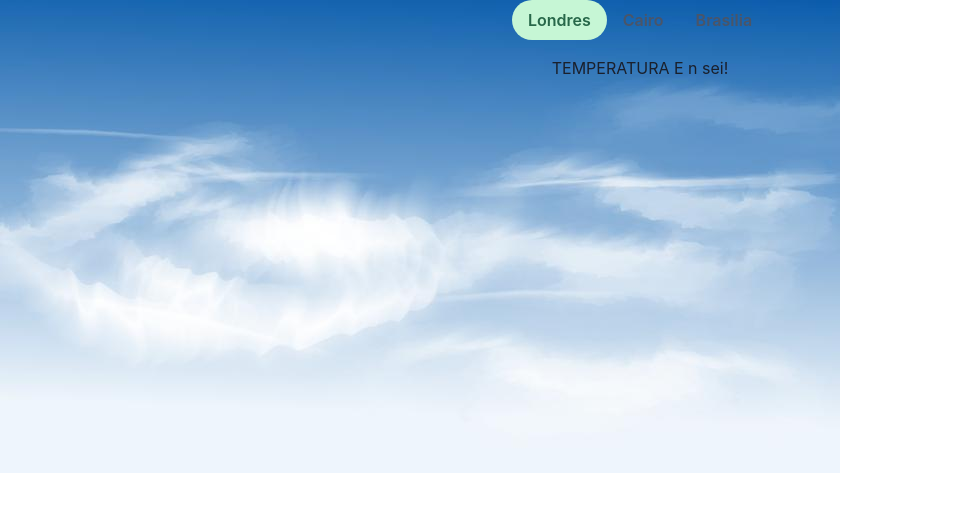
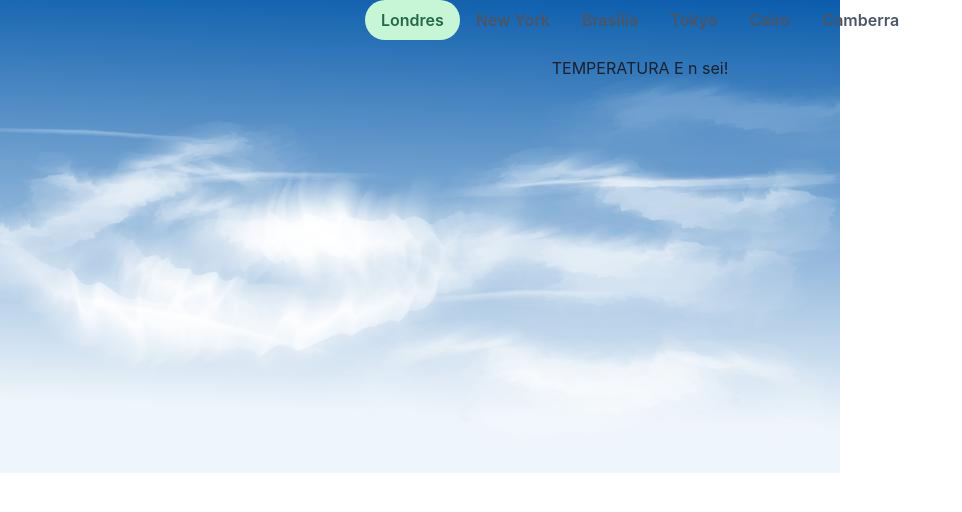
Before and after one commit to camille-policarpo/projetoCT, a Next.js app: page / in a window 1280 px wide. Shown: the top 512 px of the page, without its empty margins (0-962 px from the left). Built offline with nearby package versions, Linux system fonts and the light colour scheme.

Commit message:
nova att

```diff
--- a/src/pages/index.tsx
+++ b/src/pages/index.tsx
@@ -21,20 +21,38 @@ const Home: NextPage = () => {
 
       <main>
         <Flex align='center' justify-content= 'center'>
-          <Box  w='1000vh' h='1000vh' justify-content= 'center' bgImage="ceu.jpg" bgRepeat="no-repeat">
+          <Box  w='100vw' h='1000vh' justify-content= 'center' bgImage="ceu.jpg" bgRepeat="no-repeat">
                 <Tabs  align='center' variant='soft-rounded' colorScheme='green' >
                   <TabList>
                   <Tab>Londres</Tab>
+                  <Tab>New York</Tab>
+                  <Tab>Brasilia</Tab>
+                  <Tab>Tokyo</Tab>
                   <Tab>Cairo</Tab>
-                  <Tab>Brasilia</Tab>
+                  <Tab>Camberra</Tab>
                 </TabList>
                 <TabPanels>
+                {/* Londres */}
                 <TabPanel>
                   <p>TEMPERATURA E n sei!</p>
                 </TabPanel>
+                {/* New York */}
                 <TabPanel>
                   <p>two!</p>
                 </TabPanel>
+                {/* Brasilia */}
+                <TabPanel>
+                  <p>three!</p>
+                </TabPanel>
+                {/* Tokyo */}
+                <TabPanel>
+                  <p>three!</p>
+                </TabPanel>
+                {/* Cairo */}
+                <TabPanel>
+                  <p>three!</p>
+                </TabPanel>
+                {/* Camberra */}
                 <TabPanel>
                   <p>three!</p>
                 </TabPanel>
```
